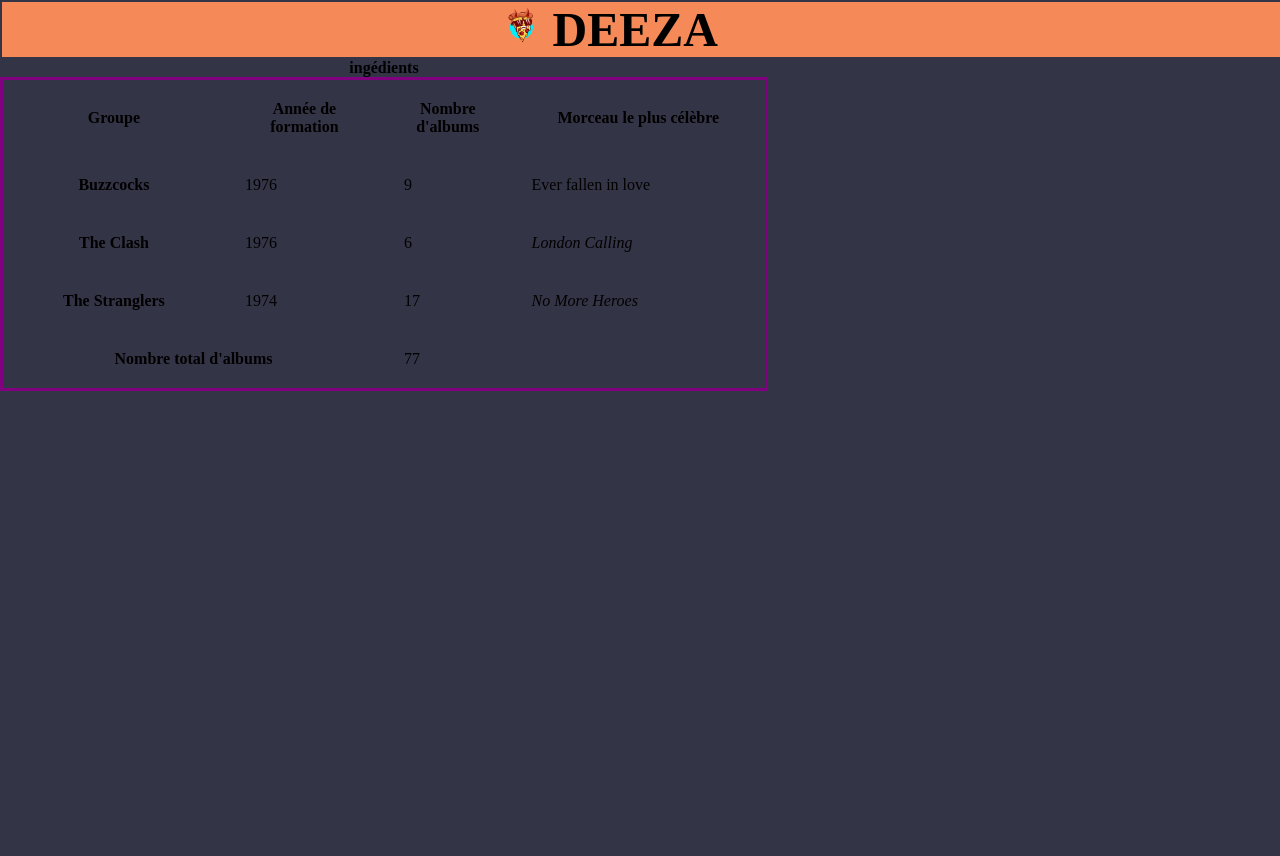
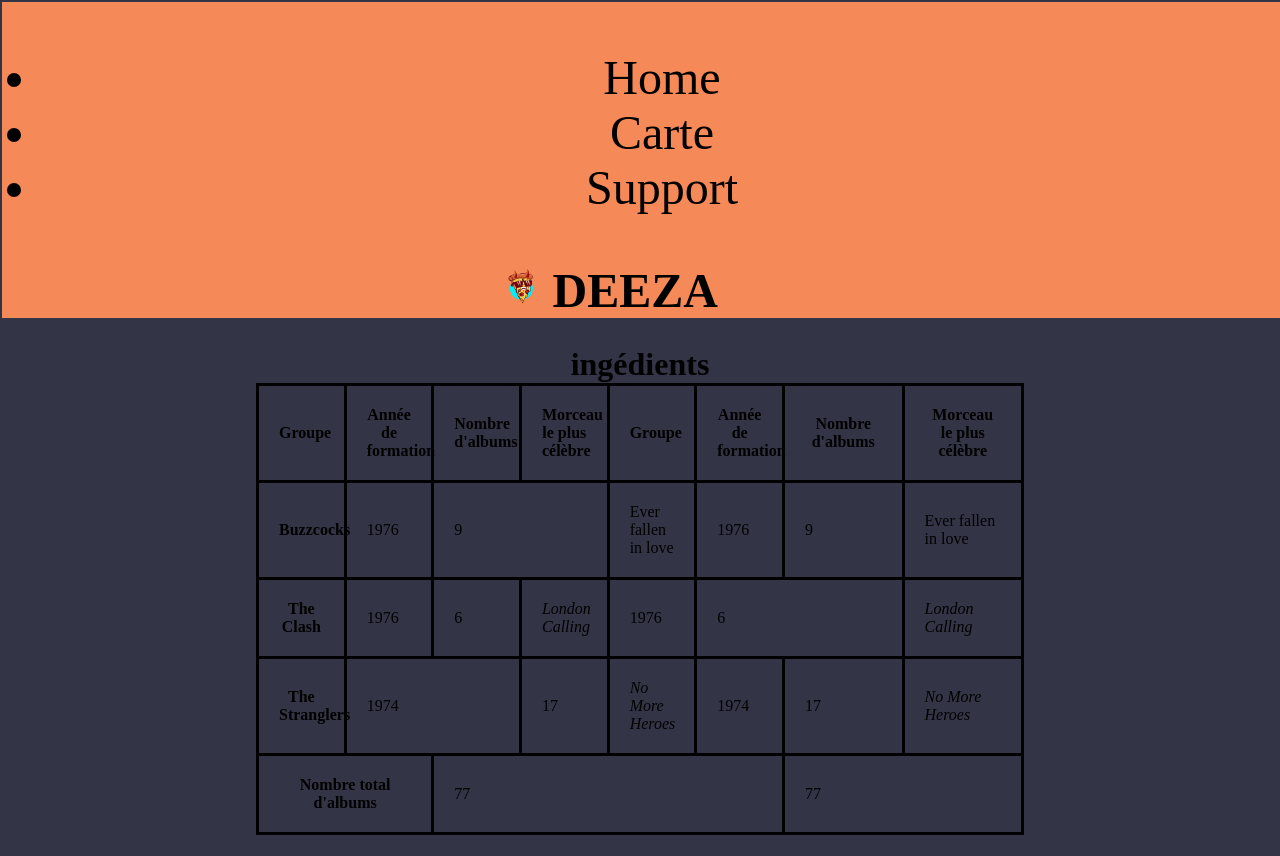
Before and after one commit to RomainArnould/DEZZA, a plain HTML site: page index.html in a window 1280 px wide. Before the commit the page ends 800 px from the top, so only its background shows below. Drawn offline with Linux system fonts and the light colour scheme.

Commit message:
menu coulissant sans lien

```diff
--- a/index.html
+++ b/index.html
@@ -6,9 +6,29 @@
     <meta name="viewport" content="width=device-width, initial-scale=1.0" />
     <meta http-equiv="X-UA-Compatible" content="ie=edge" />
     <title>Static Template</title>
+  <script type="text/javascript">
+
+    function togglemenu(){
+      document.getElementById('sidebar').classList.toggle('active');
+    }
+
+  </script>
+
   </head>
   <body>
     <div id="boite_toit">
+      <div id="sidebar" onclick="togglemenu()">
+        <div class="toggle-btn">
+          <span></span>
+          <span></span>
+          <span></span>
+        </div>
+        <ul>
+          <li>Home</li>
+          <li>Carte</li>
+          <li>Support</li>
+        </ul>
+      </div>
       <img src="pizza2.png" alt="logo DEZZA" />
       <strong>DEEZA</strong>
     </div>
@@ -16,9 +36,13 @@
 
       <!-- tableau -->
       <table>
-        <caption><strong> ingédients</strong></caption>
+        <caption><strong>ingédients</strong></caption>
         <thead>
           <tr>
+            <th scope="col">Groupe</th>
+            <th scope="col">Année de formation</th>
+            <th scope="col">Nombre d'albums</th>
+            <th scope="col">Morceau le plus célèbre</th>
             <th scope="col">Groupe</th>
             <th scope="col">Année de formation</th>
             <th scope="col">Nombre d'albums</th>
@@ -29,6 +53,9 @@
           <tr>
             <th scope="row">Buzzcocks</th>
             <td>1976</td>
+            <td  colspan="2">9</td>
+            <td>Ever fallen in love </td>
+            <td>1976</td>
             <td>9</td>
             <td>Ever fallen in love </td>
           </tr>
@@ -37,9 +64,15 @@
             <td>1976</td>
             <td>6</td>
             <td><i lang="en">London Calling</i></td>
+            <td>1976</td>
+            <td  colspan="2">6</td>
+            <td><i lang="en">London Calling</i></td>
           </tr>
           <tr>
             <th scope="row">The Stranglers</th>
+            <td  colspan="2">1974</td>
+            <td>17</td>
+            <td><i lang="en">No More Heroes</i></td>
             <td>1974</td>
             <td>17</td>
             <td><i lang="en">No More Heroes</i></td>
@@ -48,6 +81,7 @@
         <tfoot>
           <tr>
             <th scope="row" colspan="2">Nombre total d'albums</th>
+            <td colspan="4">77</td>
             <td colspan="2">77</td>
           </tr>
         </tfoot>
@@ -55,51 +89,5 @@
     <h1>
     </h1>
     </div>
-
-
-
-
-
-
-
-
-
-
-
-
-
-
-
-
-
-
-
-
-
-
-
-
-
-
-
-
-
-
-
-
-
-
-
-
-
-
-
-
-
-
-
-
-    <!--création du menu-->
-
   </body>
 </html>
--- a/style.css
+++ b/style.css
@@ -23,31 +23,60 @@ body {
 /* espacement */
 
 table {
+  margin-left: 20%;
+margin-top: 2%;
+  font-size: 100%;
   table-layout: fixed;
   width: 60%;
   border-collapse: collapse;
   border: 3px solid purple;
 }
+caption{
+  font-size: 200%;
+}
 
 thead th:nth-child(1) {
-  width: 30%;
+
+  border: solid;
 }
 
 thead th:nth-child(2) {
-  width: 20%;
+
+  border: solid;
 }
 
 thead th:nth-child(3) {
-  width: 15%;
+
+  border: solid;
 }
 
 thead th:nth-child(4) {
-  width: 35%;
+
+  border: solid;
 }
+thead th:nth-child(5) {
+
+  border: solid;
+}
+
+thead th:nth-child(6) {
+
+  border: solid;
+}
+
+thead th:nth-child(7) {
+  width: 10%;
+  border: solid;
+}
+
+thead th:nth-child(8) {
+  width: 10%;
+  border: solid;
+}
+
+
 
 th, td {
   padding: 20px;
+  border: solid;
 }
-=======
-  }
->>>>>>> Stashed changes
```
Also changed, not shown: téléchargement.jfif (added).
